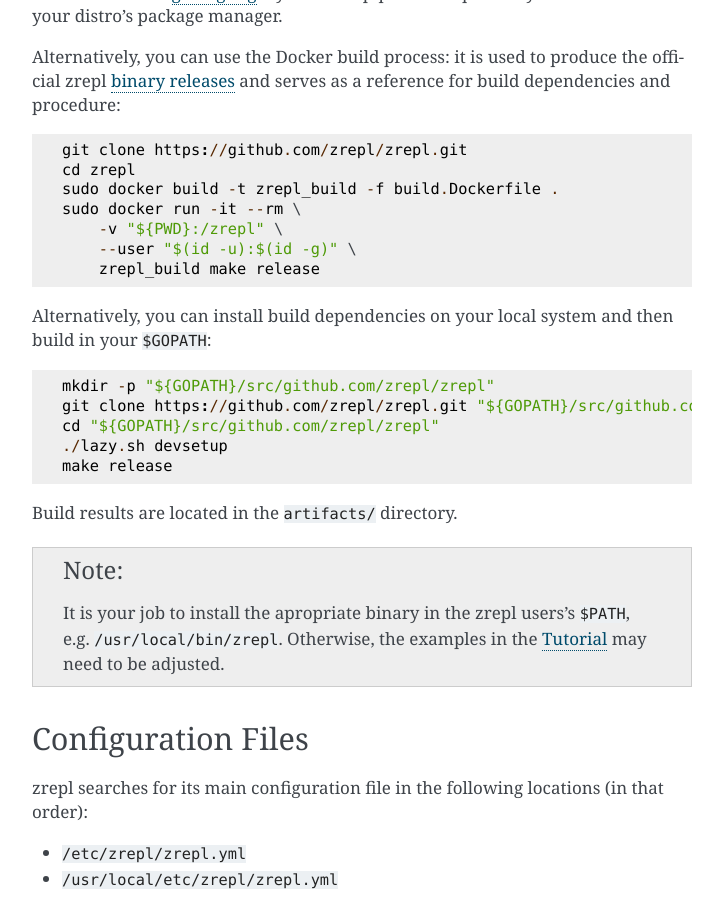
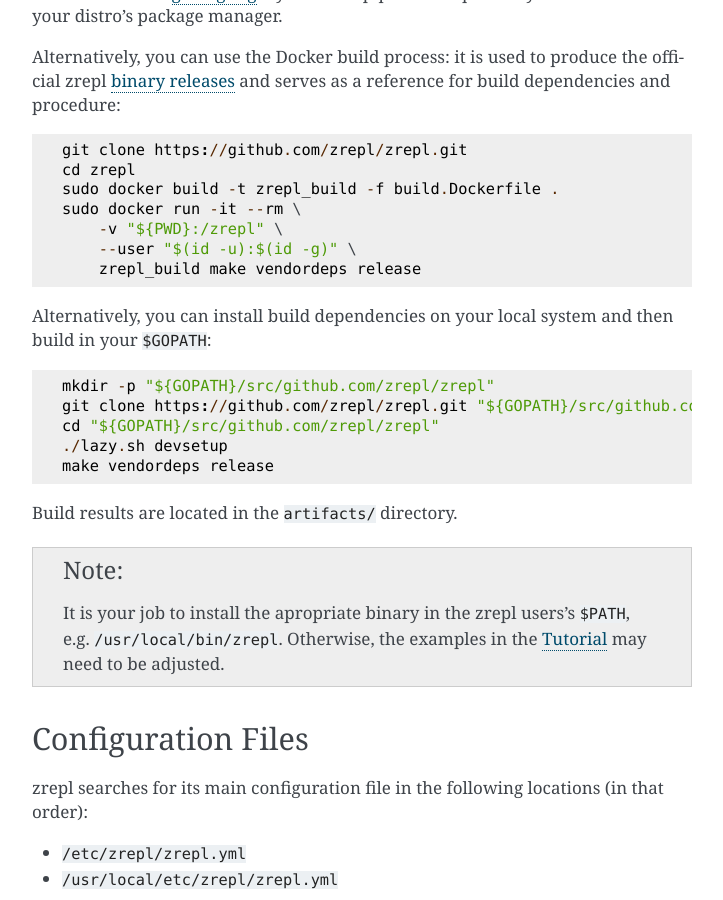
Before and after one commit to zrepl/zrepl, a Sphinx documentation site: the page built from docs/installation.rst, in a window 1280 px wide and 900 px high, scrolled down 833 px. Shown: the whole window, without its empty margins (388-1111 px from the left). Built offline with Sphinx 7.4.7, drawn with Linux system fonts in a browser that asks for light colours; the version number could not be read and is left out.

Commit message:
build: target for go library dependencies
Didn't notice it because vendor/ was already populated on my dev
machine, but did notice it in Docker build.

Docker build now consumes devsetup like regular user, so this should
catch future problems.

Remove remaining curl|shit functionality from lazy.sh (no checkout logic
needed anymore).

refs #35

```diff
--- a/docs/installation.rst
+++ b/docs/installation.rst
@@ -57,7 +57,7 @@
     sudo docker run -it --rm \
         -v "${PWD}:/zrepl" \
         --user "$(id -u):$(id -g)" \
-        zrepl_build make release
+        zrepl_build make vendordeps release
 
 Alternatively, you can install build dependencies on your local system and then build in your ``$GOPATH``:
 
@@ -67,7 +67,7 @@
     git clone https://github.com/zrepl/zrepl.git "${GOPATH}/src/github.com/zrepl/zrepl"
     cd "${GOPATH}/src/github.com/zrepl/zrepl"
     ./lazy.sh devsetup
-    make release
+    make vendordeps release
 
 Build results are located in the ``artifacts/`` directory.
 
```
Also changed, not shown: README.md (+2 -2 lines), 3 other files.
